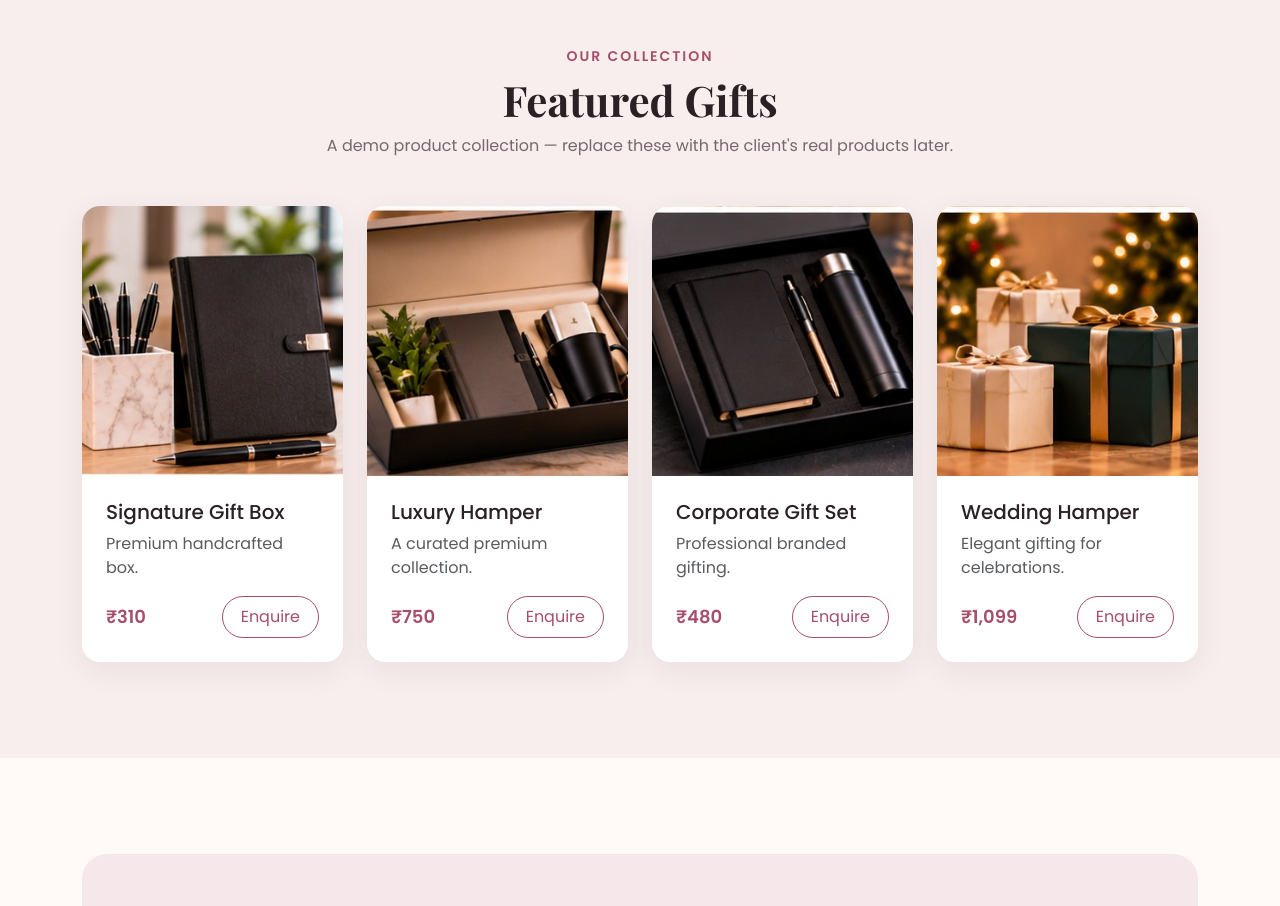
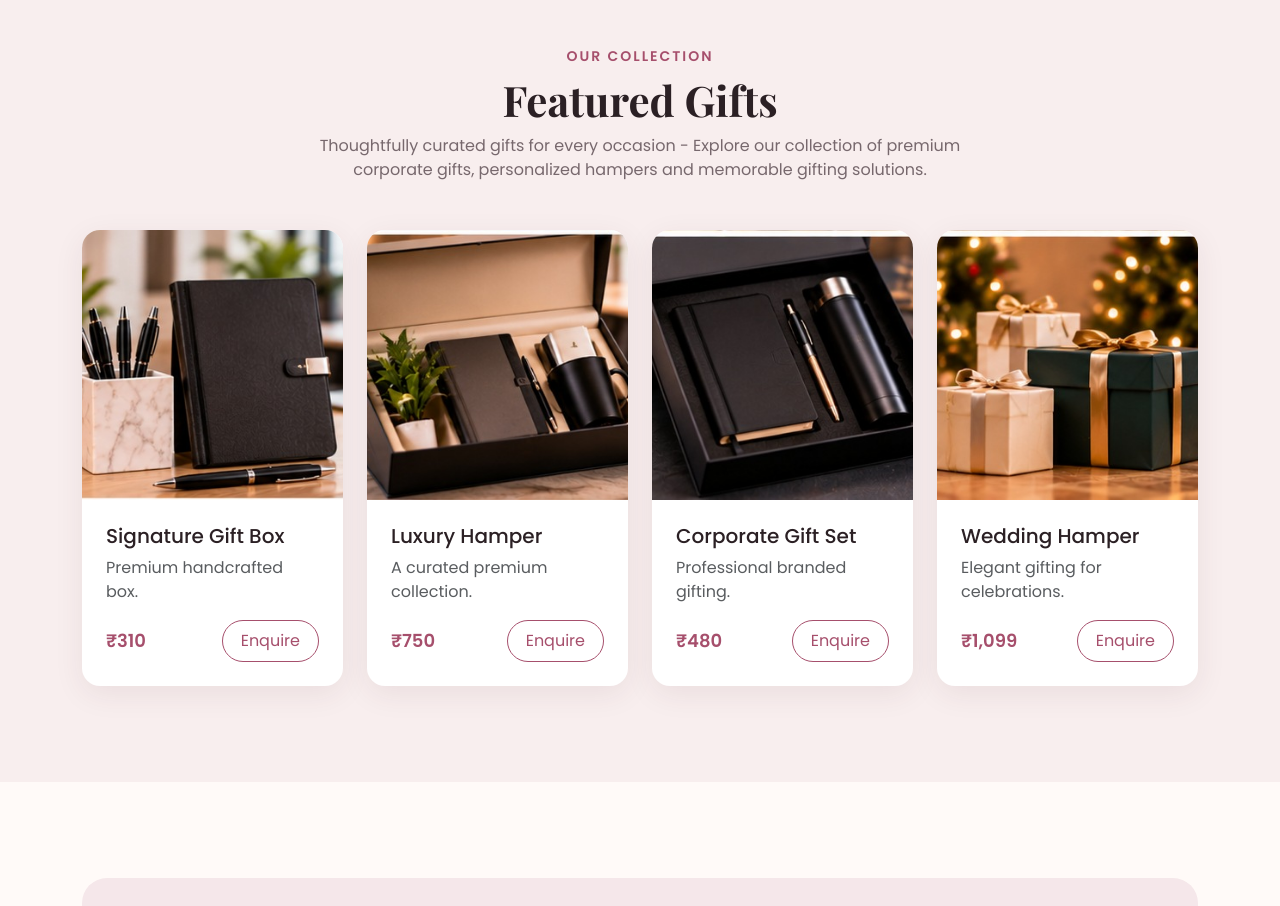
Before and after one commit to sami05-tech/Giftora, a plain HTML site: page HTML/index.html in a window 1280 px wide. Shown: the part 1520-2426 px from the top of the page. Drawn offline with nearby package versions, Linux system fonts and the light colour scheme.

```diff
--- a/HTML/index.html
+++ b/HTML/index.html
@@ -668,8 +668,9 @@
                 <div class="text-uppercase small fw-semibold" style="letter-spacing:2px;color:#a64f6c;">Our collection
                 </div>
                 <h2 class="section-title mt-2">Featured Gifts</h2>
-                <p class="section-subtitle">A demo product collection — replace these with the client's real products
-                    later.</p>
+                <p class="section-subtitle">Thoughtfully curated gifts for every occasion -
+
+Explore our collection of premium corporate gifts, personalized hampers and memorable gifting solutions.</p>
             </div>
 
             <div class="row g-4">
```
Also changed, not shown: HTML/contact.html (+5 -1 lines).
